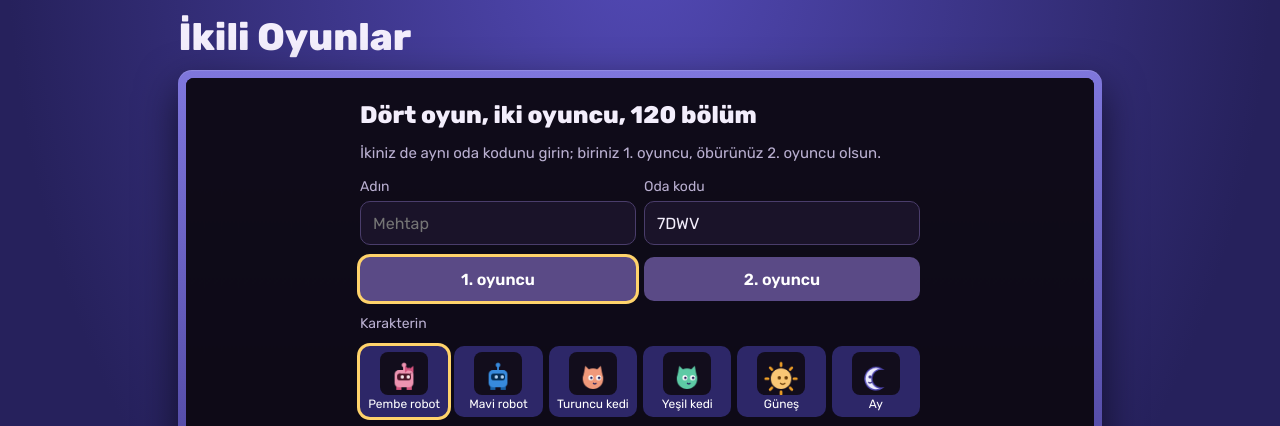
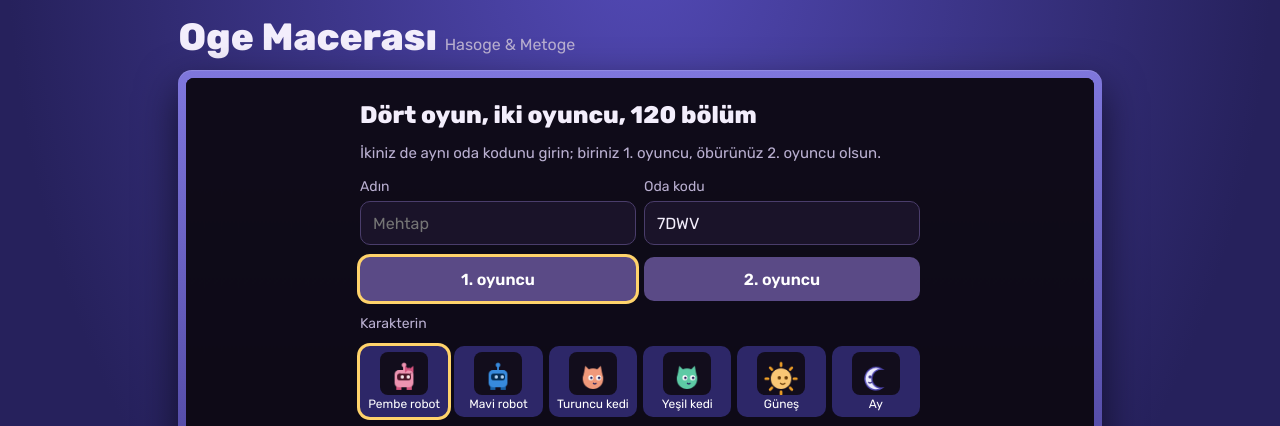
Before and after one commit to Mehtapgultepe/oge_maceralari, a plain HTML site: page index.html in a window 1280 px wide. Shown: the top 426 px of the page. Drawn offline with Linux system fonts and the light colour scheme; animation ran at ten frames a second.

Commit message:
Oyunun adı: Oge Macerası

```diff
--- a/index.html
+++ b/index.html
@@ -3,7 +3,7 @@
 <head>
 <meta charset="utf-8">
 <meta name="viewport" content="width=device-width,initial-scale=1">
-<title>İkili Oyunlar</title>
+<title>Oge Macerası</title>
 <link rel="preconnect" href="https://fonts.googleapis.com">
 <link href="https://fonts.googleapis.com/css2?family=Rubik:wght@400;600;800&display=swap" rel="stylesheet">
 <style>
@@ -58,7 +58,7 @@ summary{cursor:pointer;color:var(--muted);font-size:15px;min-height:32px}
 </head>
 <body>
 <div class="wrap">
-  <h1>İkili Oyunlar</h1>
+  <h1>Oge Macerası <small style="font-size:16px;font-weight:400;color:var(--muted)">Hasoge &amp; Metoge</small></h1>
   <div class="box">
     <canvas id="cv" width="960" height="600"></canvas>
     <div class="ov" id="lobby"><div class="card">
```
Also changed, not shown: 1 other file.
